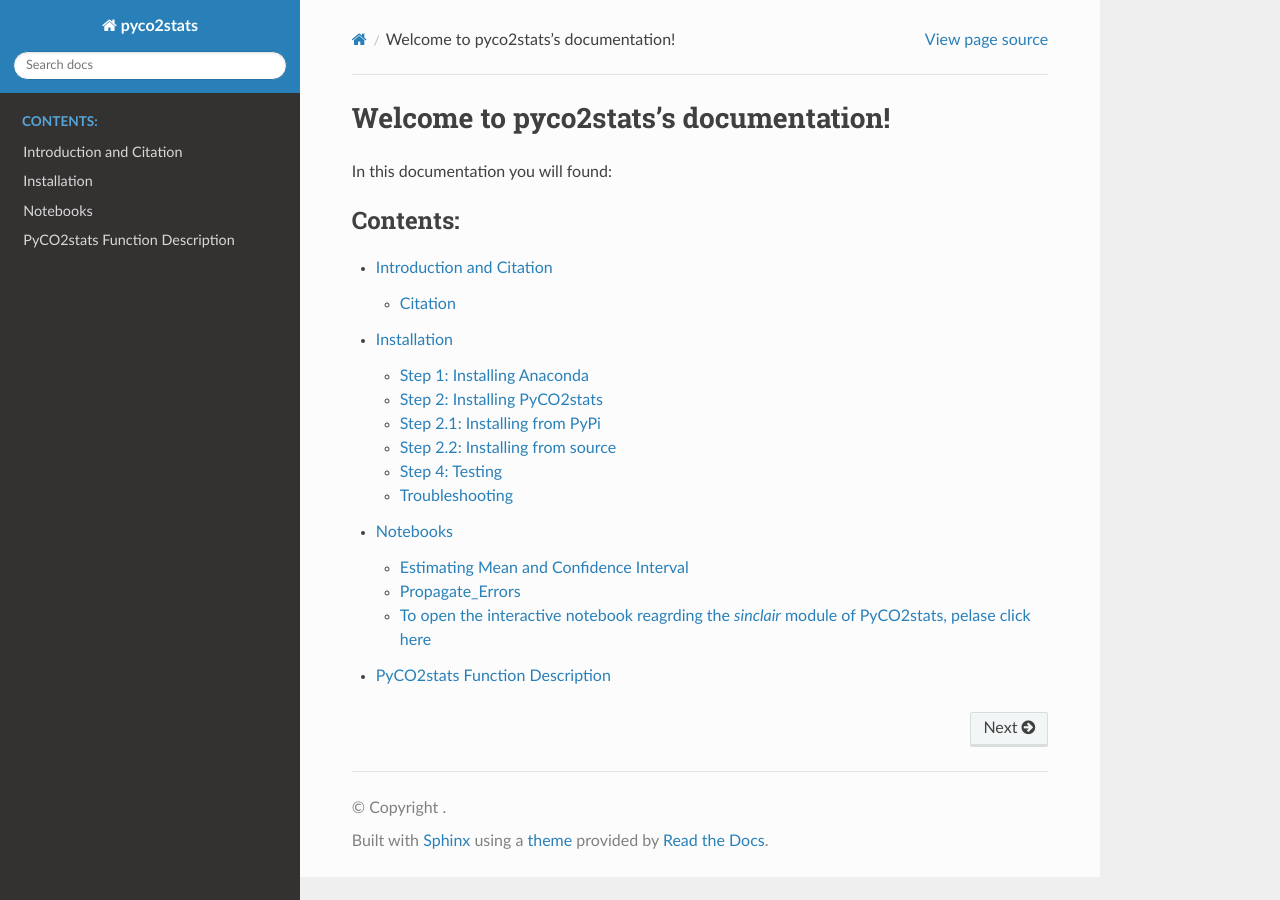
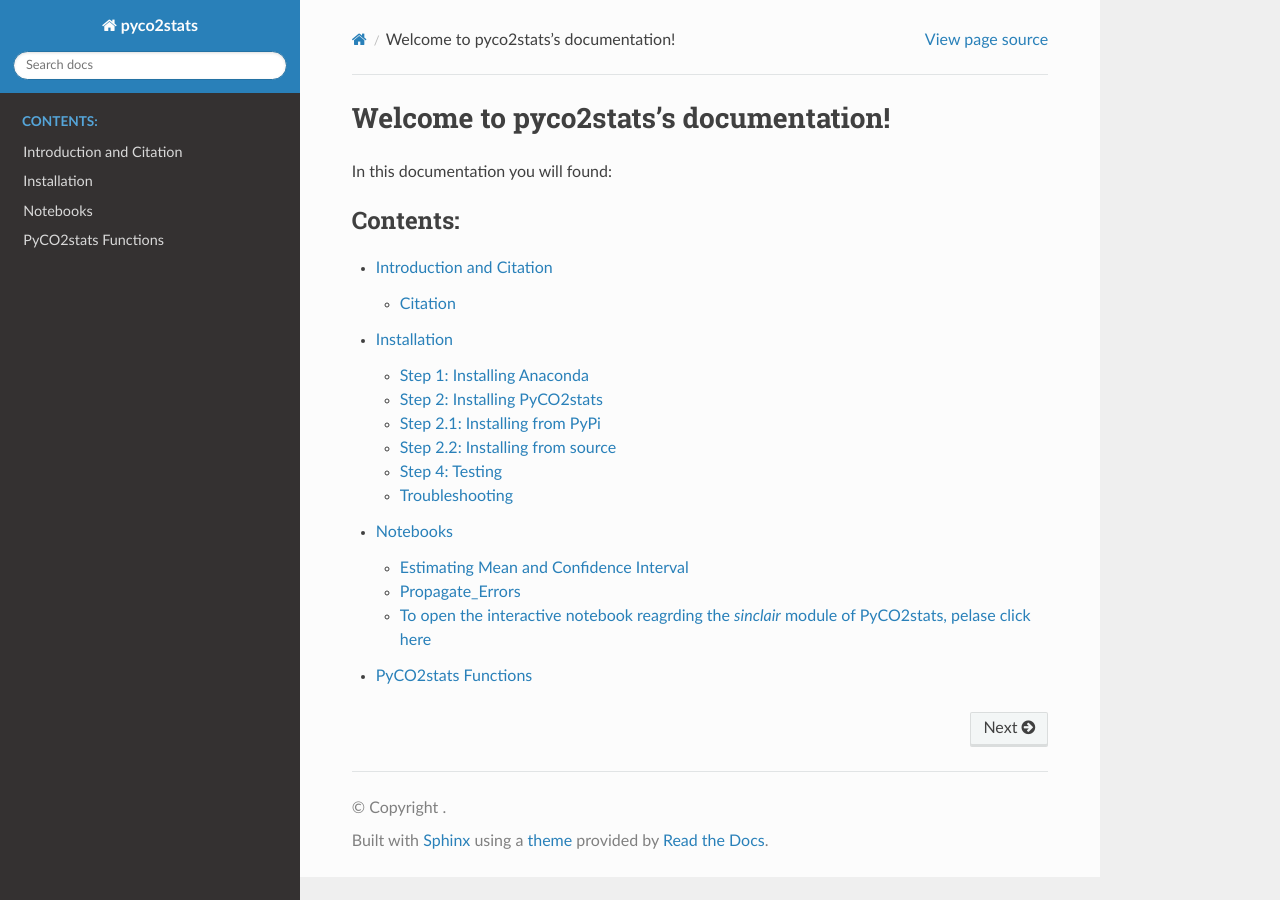
Before and after one commit to AIVolcanoLab/pyco2stats, a Sphinx documentation site: the page built from docs/index.rst, in a window 1280 px wide. Built offline with Sphinx 7.4.7 and the Read the Docs theme 3.1.0, drawn with Linux system fonts in a browser that asks for light colours; pages that are not in the unit, such as notebooks, are missing from menus.

Commit message:
Update modules.rst

```diff
--- a/docs/modules.rst
+++ b/docs/modules.rst
@@ -1,5 +1,5 @@
-PyCO2stats Function Description
-===============================
+PyCO2stats Functions
+====================
 
 This section documents all the functions of PyCO2stats, grouped by module.
 
```
